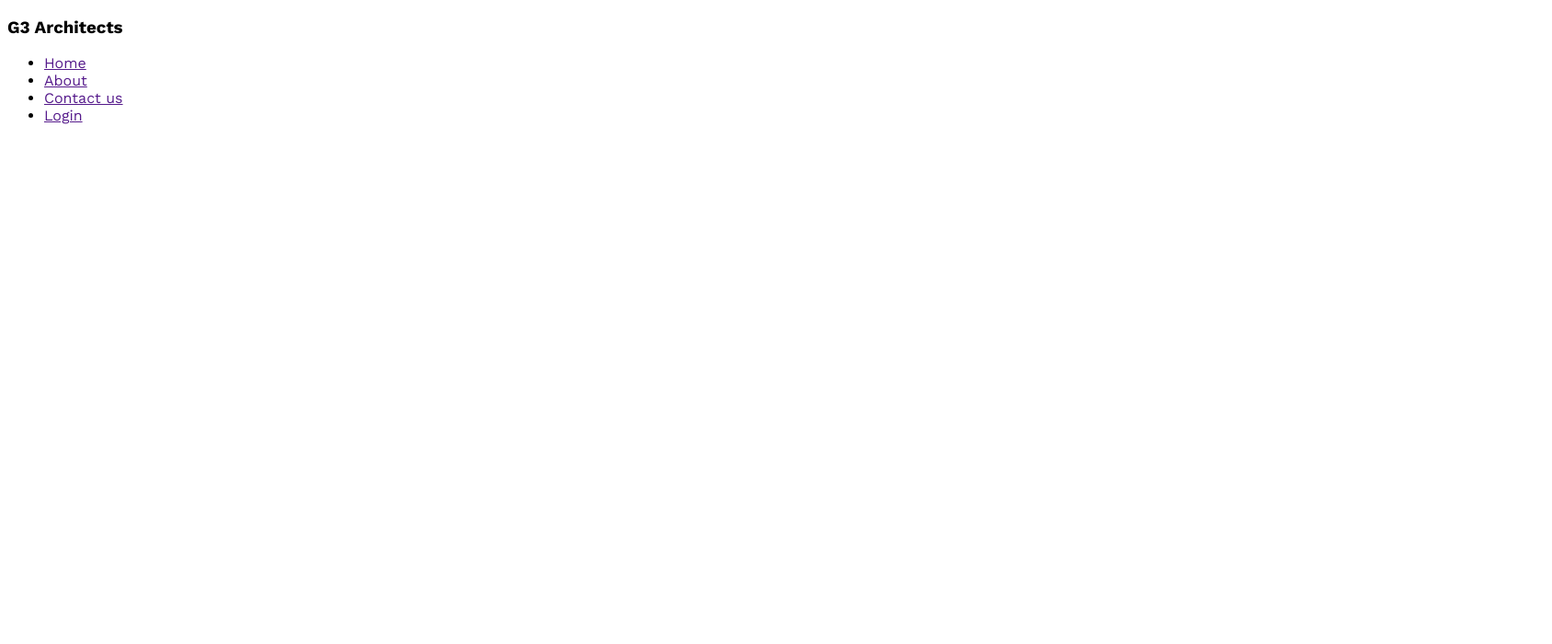
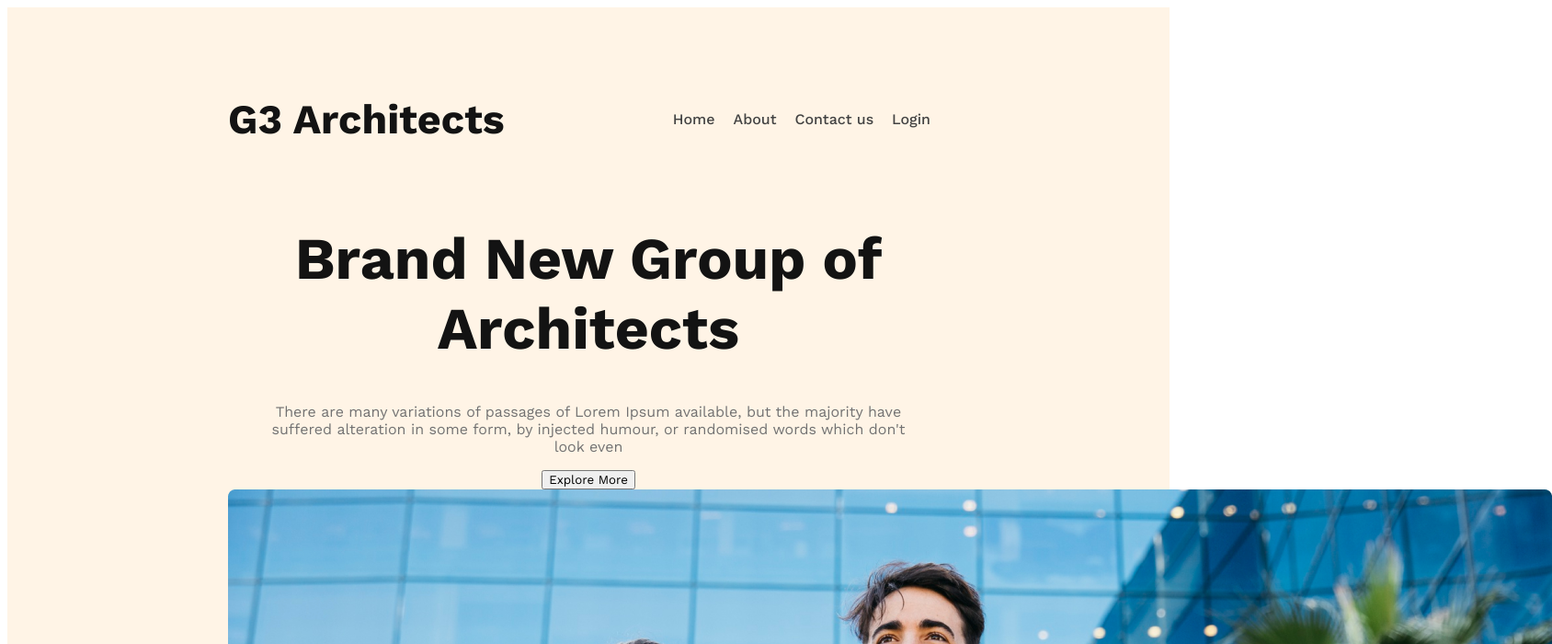
Before and after one commit to Tanvir29122005/g3-architects-resources, a plain HTML site: page index.html in a window 1280 px wide. Shown: the top 700 px of the page at 92% size, 1688 px wide, since content can reach past the window. Drawn offline with nearby package versions, Linux system fonts and the light colour scheme.

Commit message:
added banner

```diff
--- a/index.html
+++ b/index.html
@@ -7,9 +7,9 @@
     <title>G3 Architects</title>
 </head>
 <body>
-    <header>
-        <nav>
-            <h3>G3 Architects</h3>
+    <header class="header">
+        <nav class="nav">
+            <h3 class="nav-title">G3 Architects</h3>
             <ul>
                 <li><a href="">Home</a></li>
                 <li><a href="">About</a></li>
@@ -17,6 +17,14 @@
                 <li><a href="">Login</a></li>
             </ul>
         </nav>
+        <div class="banner">
+            <div class="banner-content">
+                <h1 class="banner-title">Brand New Group of Architects</h1>
+                <p class="banner-description">There are many variations of passages of Lorem Ipsum available, but the majority have suffered alteration in some form, by injected humour, or randomised words which don't look even</p>
+                <button class="btn">Explore More</button>
+            </div>
+            <img src="images/banner.png" alt="">
+        </div>
     </header>
     <main>
 
--- a/styles/architect.css
+++ b/styles/architect.css
@@ -7,3 +7,60 @@
      font-family: 'Open Sans', sans-serif;
      font-family: 'Work Sans', sans-serif;
  }
+
+ /* header style */
+
+ header {
+     background: rgba(255, 144, 14, 0.10);
+     padding: 50px 240px;
+ }
+
+ nav {
+     display: flex;
+     justify-content: space-between;
+     align-items: center;
+ }
+
+ .nav-title {
+    font-size: 2.8rem;
+    font-weight: 700;
+    color: #131313;
+ }
+
+ nav>ul {
+     display: flex;
+ }
+
+ nav li {
+     list-style: none;
+     margin-right: 20px;
+     font-weight: 500;
+     font-size: 1rem;
+ }
+
+ nav li a {
+     text-decoration: none;
+     color: #424242;
+ }
+
+ /* banner styles */
+
+ .banner-content{
+    max-width: 700px;
+    text-align: center;
+    margin: 0px auto;
+ }
+
+ .banner-title{
+    font-size: 4rem;
+    font-weight: 700;
+    color: #131313;
+ }
+
+ .banner-description{
+    color: #727272;
+ }
+
+ .btn{
+
+ }
```
